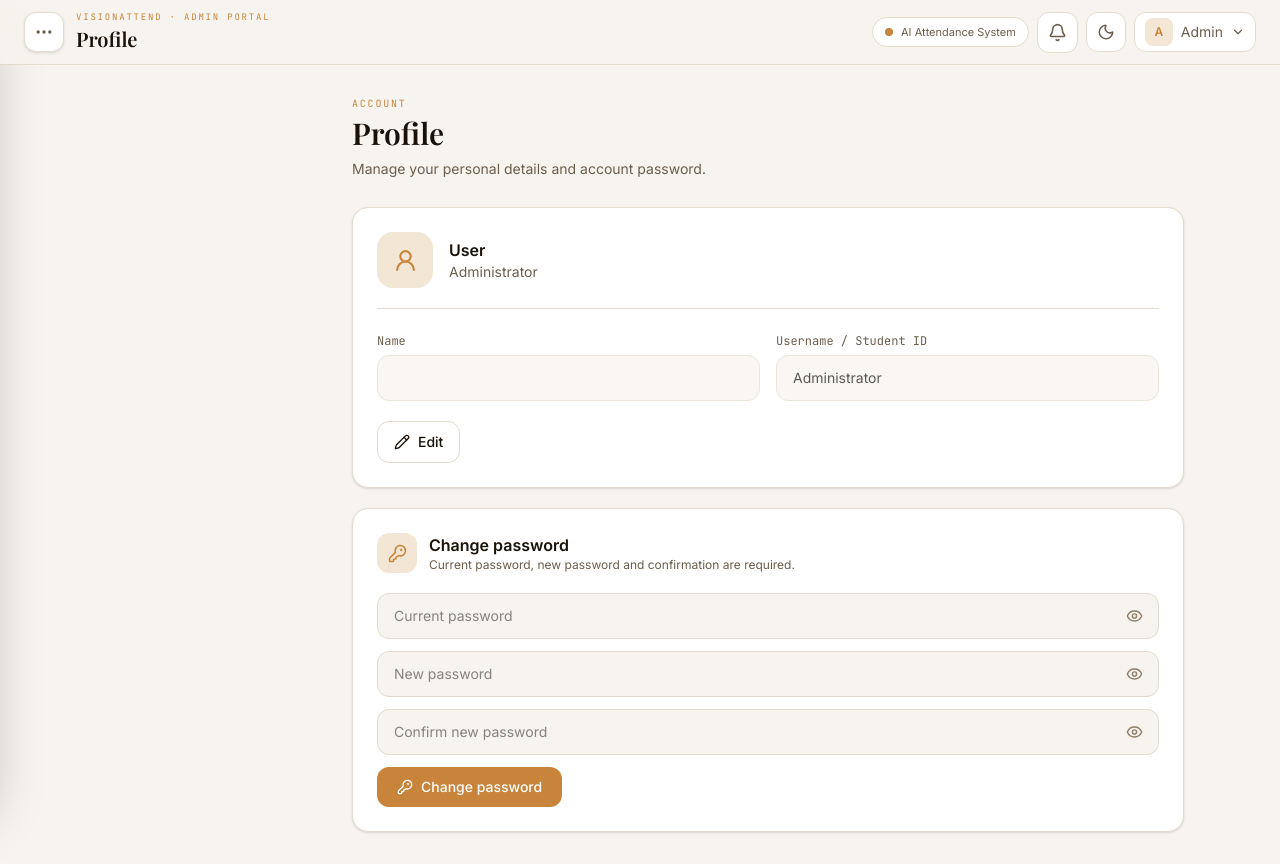
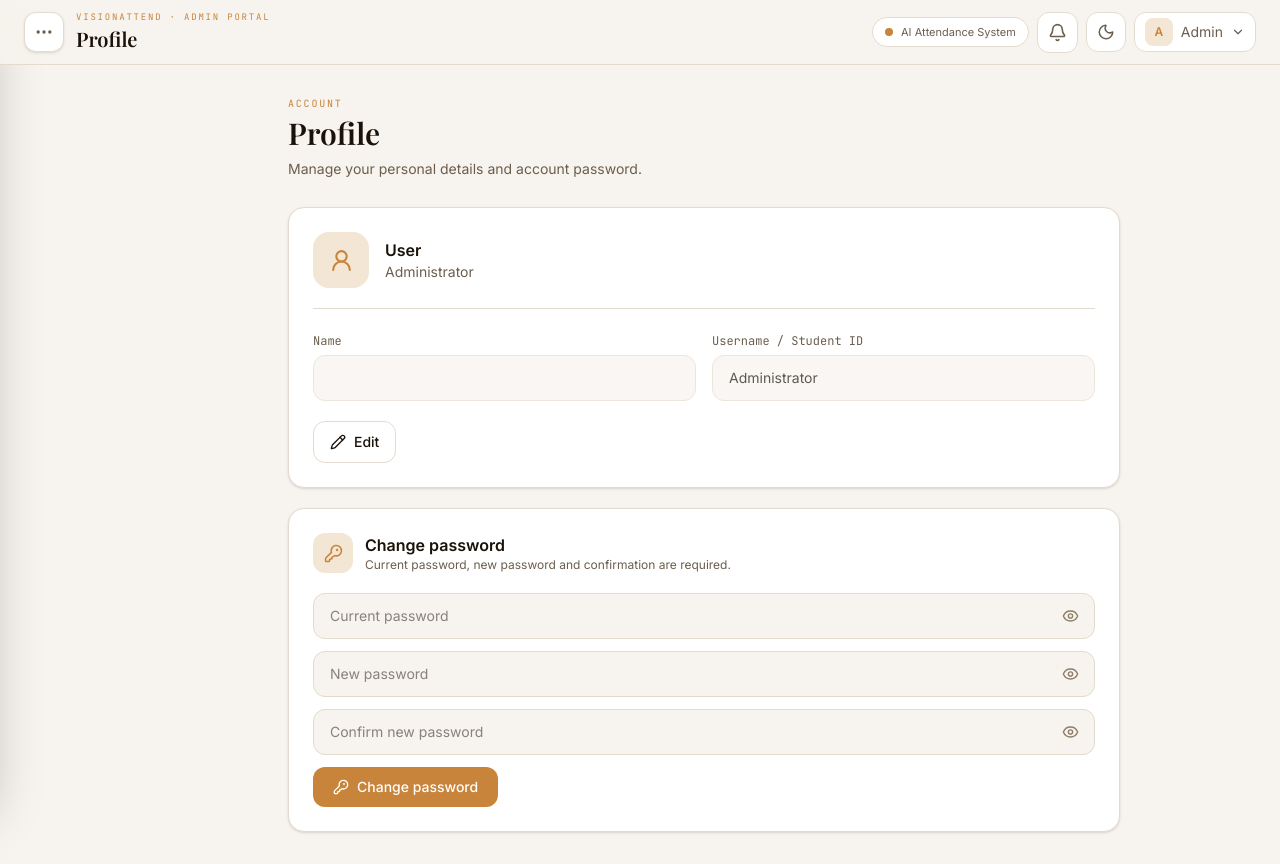
Before and after one commit to Ali5253-hingoliwala/face-regonization, a React (Vite) app in the folder frontend/visionattend-frontend (1)/: page /profile in a window 1280 px wide. Built offline with nearby package versions, Linux system fonts and the light colour scheme; no server answers; sample sign-in values are in the browser's storage; a web font is replaced by a local one.

Commit message:
Fix sidebar layout spacing across admin pages

```diff
--- a/frontend/visionattend-frontend (1)/src/index.css
+++ b/frontend/visionattend-frontend (1)/src/index.css
@@ -37,9 +37,13 @@ html { background-color: var(--color-bg); transition: background-color .25s ease
 body { background-color: var(--color-bg); color: var(--color-ink); font-family: var(--font-body); -webkit-font-smoothing: antialiased; transition: background-color .25s ease, color .25s ease; }
 ::selection { background-color: var(--color-accent); color: white; }
 
-.portal-active .lg\\:pl-64 { padding-left: var(--portal-sidebar-offset, 0px) !important; transition: padding-left .3s ease; }
-.portal-active > main { margin-left: var(--portal-sidebar-offset, 0px); transition: margin-left .3s ease, max-width .3s ease, padding .3s ease; }
-.portal-active main { transition: max-width .3s ease, padding .3s ease; }
+/* The sidebar controls this value: 0 when closed, 16rem when open. */
+.portal-active main { margin-left: 0; transition: margin-left .3s ease, max-width .3s ease, padding .3s ease; }
+/* The calendar used to reserve 16rem permanently; let the shared sidebar state control it instead. */
+.portal-active .lg\\:pl-64 { padding-left: 0 !important; }
+@media (min-width: 1024px) {
+  .portal-active main { margin-left: var(--portal-sidebar-offset, 0px); }
+}
 
 .dark {
   --color-bg: #0b1220;
@@ -75,7 +79,6 @@ body { background-color: var(--color-bg); color: var(--color-ink); font-family:
 .dark .text-green-700 { color: #65c7a5 !important; }
 .dark .text-red-600 { color: #ff8b8b !important; }
 
-/* Keep status/card icons crisp white in dark mode. */
 .dark .bg-blue-soft svg,
 .dark .bg-sky-soft svg,
 .dark .bg-mint-soft svg,
```
